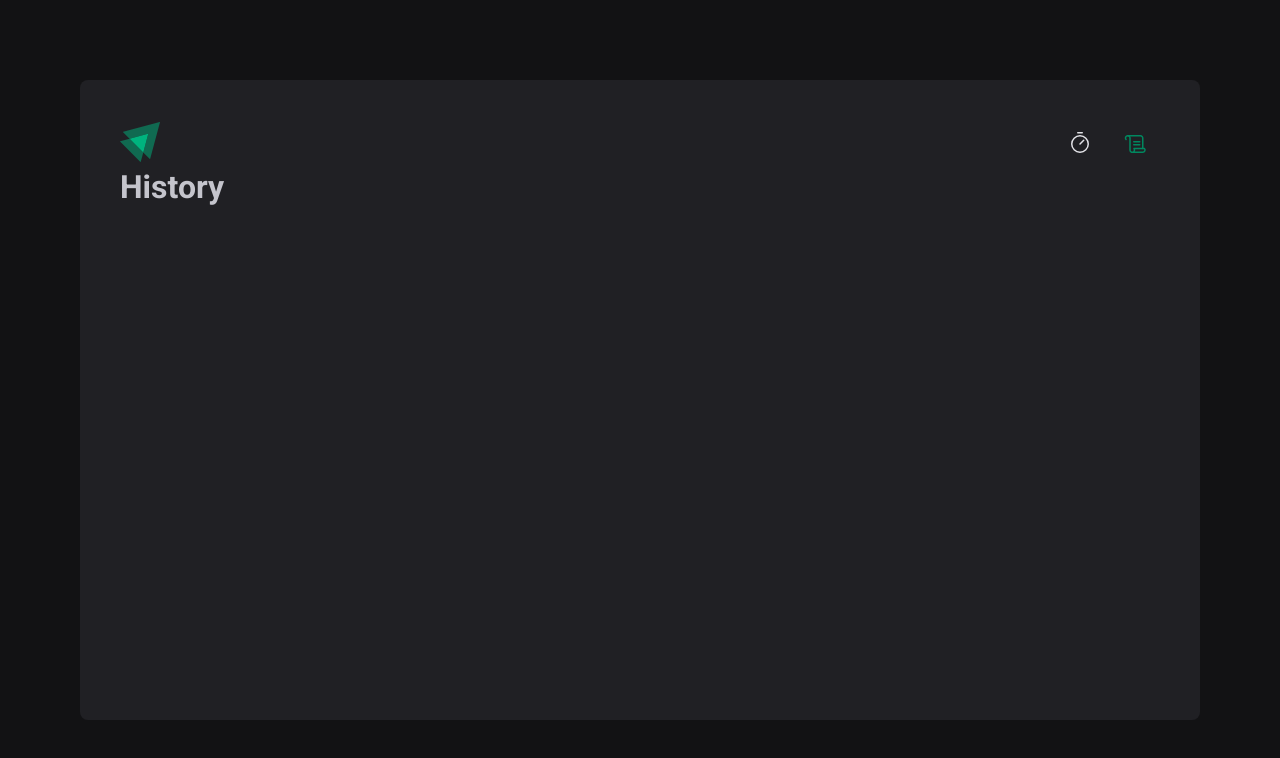
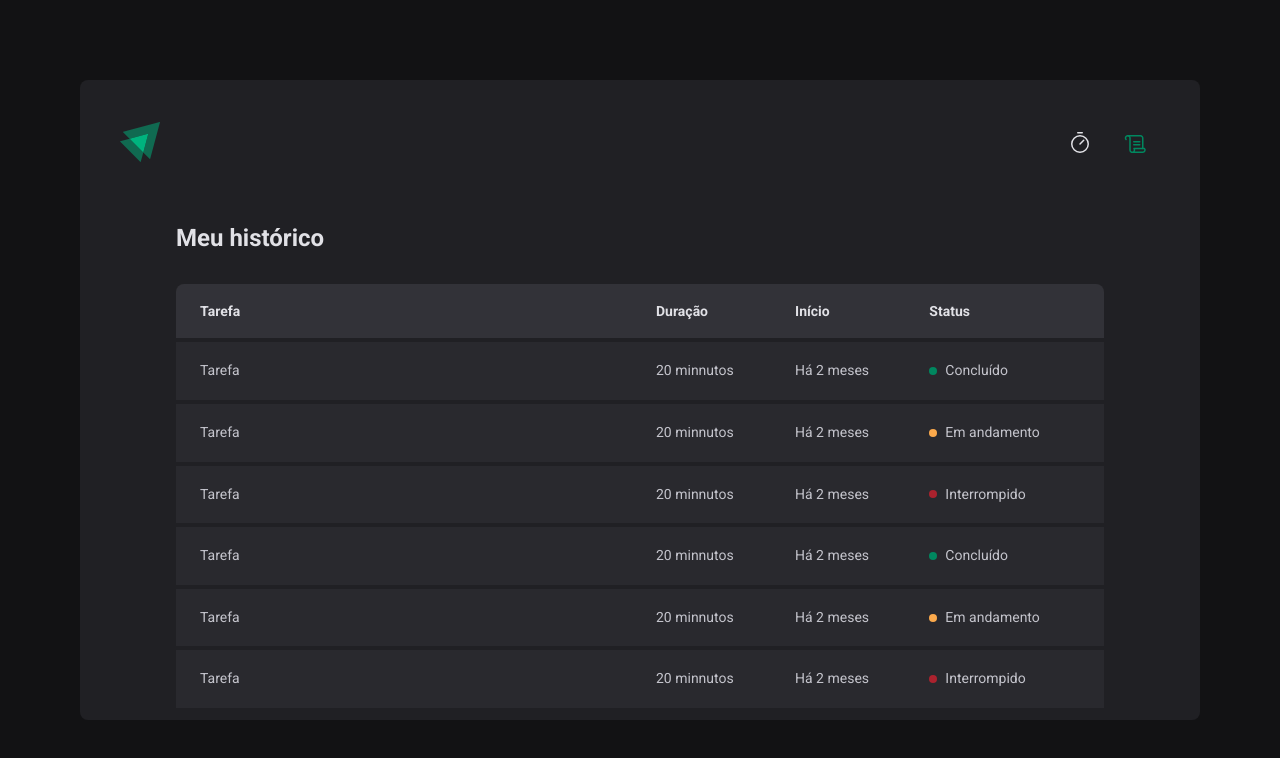
Before and after one commit to ElvisFelix-dev/ignite-timer, a React (Vite) app: page /history in a window 1280 px wide. Shown: the top 758 px of the page. Built offline with nearby package versions, Linux system fonts and the light colour scheme.

Commit message:
add styles Pages/Home and pages/History

```diff
--- a/src/pages/History/index.tsx
+++ b/src/pages/History/index.tsx
@@ -1,3 +1,72 @@
+import { HistoryContainer, HistoryList, Status } from './styles'
+
 export function History() {
-  return <h1>History</h1>
+  return (
+    <HistoryContainer>
+      <h1>Meu histórico</h1>
+
+      <HistoryList>
+        <table>
+          <thead>
+            <tr>
+              <th>Tarefa</th>
+              <th>Duração</th>
+              <th>Início</th>
+              <th>Status</th>
+            </tr>
+          </thead>
+          <tbody>
+            <tr>
+              <td>Tarefa</td>
+              <td>20 minnutos</td>
+              <td>Há 2 meses</td>
+              <td>
+                <Status statusColor="green">Concluído</Status>
+              </td>
+            </tr>
+            <tr>
+              <td>Tarefa</td>
+              <td>20 minnutos</td>
+              <td>Há 2 meses</td>
+              <td>
+                <Status statusColor="yellow">Em andamento</Status>
+              </td>
+            </tr>
+            <tr>
+              <td>Tarefa</td>
+              <td>20 minnutos</td>
+              <td>Há 2 meses</td>
+              <td>
+                <Status statusColor="red">Interrompido</Status>
+              </td>
+            </tr>
+            <tr>
+              <td>Tarefa</td>
+              <td>20 minnutos</td>
+              <td>Há 2 meses</td>
+              <td>
+                <Status statusColor="green">Concluído</Status>
+              </td>
+            </tr>
+            <tr>
+              <td>Tarefa</td>
+              <td>20 minnutos</td>
+              <td>Há 2 meses</td>
+              <td>
+                <Status statusColor="yellow">Em andamento</Status>
+              </td>
+            </tr>
+            <tr>
+              <td>Tarefa</td>
+              <td>20 minnutos</td>
+              <td>Há 2 meses</td>
+              <td>
+                <Status statusColor="red">Interrompido</Status>
+              </td>
+            </tr>
+          </tbody>
+        </table>
+      </HistoryList>
+    </HistoryContainer>
+  )
 }
--- /dev/null
+++ b/src/pages/History/styles.ts
@@ -0,0 +1,86 @@
+import styled from 'styled-components'
+
+export const HistoryContainer = styled.main`
+  flex: 1;
+  padding: 3.5rem;
+
+  display: flex:
+  flex-direction: column;
+
+  h1 {
+    font-size: 1.5rem;
+    color: ${(props) => props.theme['gray-100']};
+  }
+`
+
+export const HistoryList = styled.div`
+  flex: 1;
+  overflow: auto;
+  margin-top: 2rem;
+
+  table {
+    width: 100%;
+    border-collapse: collapse;
+    min-width: 600px;
+
+    th {
+      background: ${(props) => props.theme['gray-600']};
+      padding: 1rem;
+      text-align: left;
+      color: ${(props) => props.theme['gray-100']};
+      font-size: 0.875rem;
+      line-height: 1.6;
+
+      &:first-child {
+        border-top-left-radius: 8px;
+        padding-left: 1.5rem;
+      }
+
+      &:last-child {
+        border-top-right-radius: 8px;
+        padding-right: 1.5rem;
+      }
+    }
+
+    td {
+      background-color: ${(props) => props.theme['gray-700']};
+      border-top: 4px solid ${(props) => props.theme['gray-800']};
+      padding: 1rem;
+      font-size: 0.875rem;
+      line-height: 1.6rem;
+
+      &:first-child {
+        width: 50%;
+        padding-left: 1.5rem;
+      }
+
+      &:last-child {
+        padding-right: 1.5rem;
+      }
+    }
+  }
+`
+
+const STATUS_COLORS = {
+  yellow: 'yellow-500',
+  red: 'red-500',
+  green: 'green-500',
+} as const
+
+interface StatusProps {
+  statusColor: keyof typeof STATUS_COLORS
+}
+
+export const Status = styled.span<StatusProps>`
+  display: flex;
+  align-items: center;
+  gap: 0.5rem;
+
+  &::before {
+    content: '';
+    width: 0.5rem;
+    height: 0.5rem;
+    border-radius: 9999px;
+    background: ${(props) => props.theme[STATUS_COLORS[props.statusColor]]};
+  }
+`
--- a/src/pages/Home/index.tsx
+++ b/src/pages/Home/index.tsx
@@ -3,7 +3,10 @@ import {
   CountdownContainer,
   FormContainer,
   HomeContainer,
+  MinutesAmountInput,
   Separator,
+  StartCountdownButton,
+  TaskInput,
 } from './styles'
 
 export function Home() {
@@ -12,10 +15,31 @@ export function Home() {
       <form action="">
         <FormContainer>
           <label htmlFor="task">Vou trabalhar em</label>
-          <input id="task" />
+          <TaskInput
+            id="task"
+            list="task-suggestion"
+            placeholder="Dê um nome para seu projeto"
+          />
+
+          <datalist id="task-suggestion">
+            <option value="Trabalhar com frontend" />
+            <option value="Refatorar components" />
+            <option value="Deploy" />
+            <option value="Estudar CSS3" />
+            <option value="Atualizar o responsivo" />
+            <option value="Desenvolver a versão mobile" />
+            <option value="Adicionar features" />
+          </datalist>
 
           <label htmlFor="minutesAmount">durante</label>
-          <input type="number" id="minutesAmount" />
+          <MinutesAmountInput
+            type="number"
+            id="minutesAmount"
+            placeholder="00"
+            step={5}
+            min={5}
+            max={60}
+          />
 
           <span>minutos.</span>
         </FormContainer>
@@ -28,10 +52,10 @@ export function Home() {
           <span>0</span>
         </CountdownContainer>
 
-        <button type="submit">
+        <StartCountdownButton type="submit">
           <Play size={24} />
           Começar
-        </button>
+        </StartCountdownButton>
       </form>
     </HomeContainer>
   )
--- a/src/pages/Home/styles.ts
+++ b/src/pages/Home/styles.ts
@@ -27,6 +27,39 @@ export const FormContainer = styled.div`
   flex-wrap: wrap;
 `
 
+const BaseInput = styled.input`
+  background: transparent;
+  height: 2.5rem;
+  border: 0;
+  border-bottom: 2px solid ${(props) => props.theme['gray-500']};
+  font-weight: bold;
+  font-size: 1.125rem;
+  padding: 0 0.5rem;
+
+  color: ${(props) => props.theme['gray-100']};
+
+  &:focus {
+    box-shadow: none;
+    border-color: ${(props) => props.theme['green-500']};
+  }
+
+  &::placeholder {
+    color: ${(props) => props.theme['gray-500']};
+  }
+`
+
+export const TaskInput = styled(BaseInput)`
+  flex: 1;
+
+  &:: -webkit-calendar-picker-indicator {
+    display: none !important;
+  }
+`
+
+export const MinutesAmountInput = styled(BaseInput)`
+  width: 4rem;
+`
+
 export const CountdownContainer = styled.div`
   font-family: 'Roboto Mono', monospace;
   font-size: 10rem;
@@ -52,3 +85,32 @@ export const Separator = styled.div`
   display: flex;
   justify-content: center;
 `
+
+export const StartCountdownButton = styled.button`
+  width: 100%;
+  border: 0;
+  padding: 1rem;
+  border-radius: 8px;
+
+  display: flex;
+  align-items: center;
+  justify-content: center;
+
+  gap: 0.5rem;
+  font-weight: bold;
+
+  cursor: pointer;
+
+  background: ${(props) => props.theme['green-500']};
+  color: ${(props) => props.theme['gray-100']};
+
+  &:disabled {
+    opacity: 0.7;
+    cursor: not-allowed;
+  }
+
+  &:not(:disabled):hover {
+    background: ${(props) => props.theme['green-700']};
+    transition: 0.8s;
+  }
+`
```
